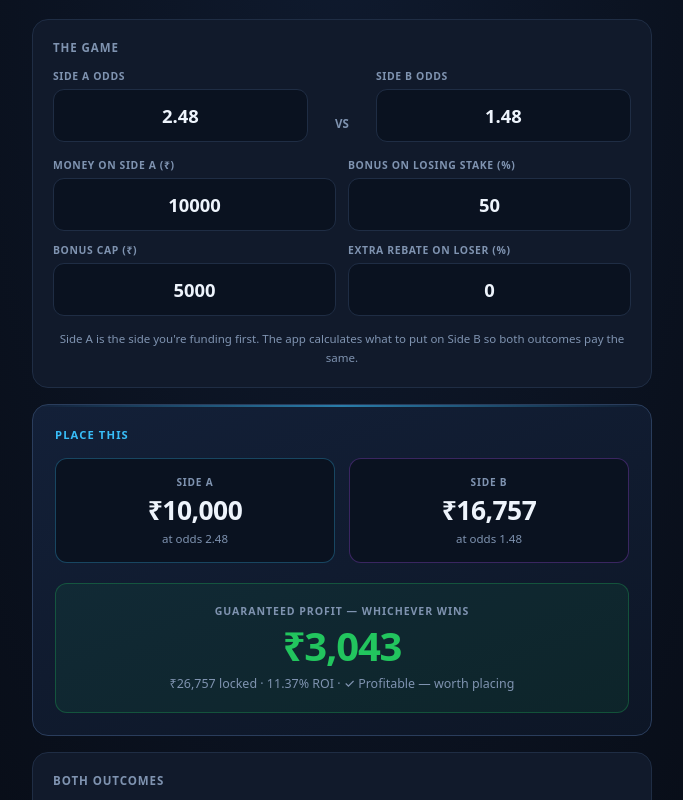
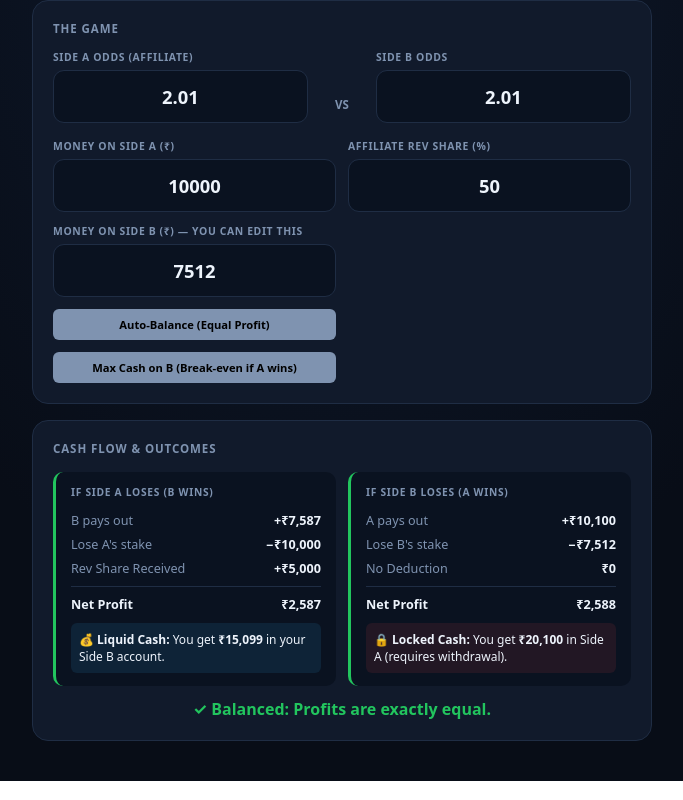
Before and after one commit to Avesh-code/profit-find, a plain HTML site: page index.html in a window 1280 px wide. Shown: the part 97-897 px from the top of the page, without its empty margins (298-981 px from the left). Drawn offline with Linux system fonts and the light colour scheme.

Commit message:
Update index.html updated

```diff
--- a/index.html
+++ b/index.html
@@ -3,7 +3,7 @@
 <head>
 <meta charset="UTF-8">
 <meta name="viewport" content="width=device-width, initial-scale=1.0">
-<title>One Trade Calculator</title>
+<title>Hedge Calculator - Liquidity Focus</title>
 <style>
 :root{
   --bg:#080d17;--card:#111a2b;--card2:#0a1220;--line:#1f2d44;
@@ -17,7 +17,6 @@ color:var(--txt);padding:24px 16px;min-height:100vh}
 h1{font-size:1.3rem;margin:0 0 4px;letter-spacing:-.01em}
 .sub{color:var(--mut);font-size:.8rem;margin-bottom:22px;line-height:1.5}
 
-/* ---------- inputs ---------- */
 .card{background:var(--card);border:1px solid var(--line);border-radius:16px;
 padding:20px;margin-bottom:16px}
 .card h2{font-size:.72rem;margin:0 0 14px;color:var(--mut);
@@ -38,38 +37,11 @@ input::-webkit-outer-spin-button,input::-webkit-inner-spin-button{-webkit-appear
 .grid2{display:grid;grid-template-columns:1fr 1fr;gap:12px}
 @media(max-width:520px){.grid2{grid-template-columns:1fr}}
 
-/* ---------- result ---------- */
-.result{background:linear-gradient(160deg,#132038 0%,#0d1626 100%);
-border:1px solid #2a3d5c;border-radius:16px;padding:22px;margin-bottom:16px;
-position:relative;overflow:hidden}
-.result::before{content:'';position:absolute;top:0;left:0;right:0;height:2px;
-background:linear-gradient(90deg,transparent,var(--acc),transparent);opacity:.6}
+.btn{background:var(--mut);color:#000;border:none;padding:8px 12px;
+border-radius:6px;font-weight:700;cursor:pointer;font-size:.7rem;
+margin-top:6px;width:100%}
+.btn:hover{background:#fff}
 
-.result h2{font-size:.7rem;margin:0 0 16px;color:var(--acc);
-text-transform:uppercase;letter-spacing:.1em;font-weight:700}
-
-.place{display:grid;grid-template-columns:1fr 1fr;gap:14px;margin-bottom:20px}
-.slip{background:var(--card2);border-radius:12px;padding:16px;text-align:center;
-border:1px solid var(--line)}
-.slip .side{font-size:.63rem;color:var(--mut);text-transform:uppercase;
-letter-spacing:.08em;margin-bottom:7px;font-weight:600}
-.slip .amt{font-size:1.65rem;font-weight:800;color:var(--txt);letter-spacing:-.02em;
-line-height:1.1}
-.slip .at{font-size:.72rem;color:var(--mut);margin-top:6px;font-weight:500}
-.slip.a{border-color:rgba(56,189,248,.3)}
-.slip.b{border-color:rgba(168,85,247,.3)}
-
-.profitBox{text-align:center;padding:20px;border-radius:12px;
-background:rgba(34,197,94,.08);border:1px solid rgba(34,197,94,.28)}
-.profitBox.neg{background:rgba(239,68,68,.08);border-color:rgba(239,68,68,.28)}
-.profitBox .lbl{font-size:.66rem;color:var(--mut);text-transform:uppercase;
-letter-spacing:.09em;font-weight:700;margin-bottom:8px}
-.profitBox .val{font-size:2.5rem;font-weight:900;letter-spacing:-.03em;
-color:var(--good);line-height:1}
-.profitBox.neg .val{color:var(--bad)}
-.profitBox .roi{font-size:.78rem;color:var(--mut);margin-top:9px;font-weight:500}
-
-/* ---------- scenarios ---------- */
 .scen{display:grid;grid-template-columns:1fr 1fr;gap:12px;margin-top:16px}
 @media(max-width:520px){.scen{grid-template-columns:1fr}}
 .sc{background:var(--card2);border-radius:10px;padding:13px 15px;font-size:.79rem;
@@ -82,31 +54,25 @@ letter-spacing:.07em;font-weight:700;margin-bottom:9px}
 .sc .line b{color:var(--txt);font-weight:600}
 .sc .total{display:flex;justify-content:space-between;padding-top:8px;margin-top:6px;
 border-top:1px solid var(--line);font-weight:800;color:var(--txt)}
-
-.note{font-size:.72rem;color:var(--mut);line-height:1.6;margin-top:14px;text-align:center}
-.warnbox{background:rgba(245,158,11,.08);border:1px solid rgba(245,158,11,.3);
-border-radius:10px;padding:12px 14px;font-size:.78rem;line-height:1.55;
-color:var(--warn);margin-top:14px}
-.warnbox b{color:#fbbf24}
+.cash-box{margin-top:10px; padding:8px; background:rgba(56,189,248,.1); border-radius:6px; font-size:.75rem}
 </style>
 </head>
 <body>
 <div class="wrap">
 
-  <h1>One Trade Calculator</h1>
-  <div class="sub">Enter the odds of one game. Get the exact stake for each side and the guaranteed profit — whichever side wins.</div>
+  <h1>Liquidity Hedge Calculator</h1>
+  <div class="sub">You can over-bet Side B to pull cash out of the platform, but you will lose money if Side A wins.</div>
 
-  <!-- INPUTS -->
   <div class="card">
     <h2>The Game</h2>
 
     <div class="oddsRow">
-      <label>Side A odds
-        <input id="oA" type="number" step="0.01" min="1.01" value="2.48">
+      <label>Side A odds (Affiliate)
+        <input id="oA" type="number" step="0.01" min="1.01" value="2.01">
       </label>
       <div class="vs">VS</div>
       <label>Side B odds
-        <input id="oB" type="number" step="0.01" min="1.01" value="1.48">
+        <input id="oB" type="number" step="0.01" min="1.01" value="2.01">
       </label>
     </div>
 
@@ -114,153 +80,125 @@ color:var(--warn);margin-top:14px}
       <label>Money on Side A (₹)
         <input id="cap" type="number" min="0" step="500" value="10000">
       </label>
-      <label>Bonus on losing stake (%)
-        <input id="bonus" type="number" min="0" max="100" step="1" value="50">
+      <label>Affiliate Rev Share (%)
+        <input id="rate" type="number" min="0" max="100" step="1" value="50">
       </label>
     </div>
 
     <div class="grid2" style="margin-top:12px">
-      <label>Bonus cap (₹)
-        <input id="capAmt" type="number" min="0" step="100" value="5000">
-      </label>
-      <label>Extra rebate on loser (%)
-        <input id="rebate" type="number" min="0" step="0.5" value="0">
+      <label>Money on Side B (₹) — You can edit this
+        <input id="stakeB" type="number" min="0" step="500" value="7512">
+        <button class="btn" id="balanceBtn">Auto-Balance (Equal Profit)</button>
+        <button class="btn" id="liquidityBtn">Max Cash on B (Break-even if A wins)</button>
       </label>
     </div>
-
-    <div class="note">Side A is the side you're funding first. The app calculates what to put on Side B so both outcomes pay the same.</div>
   </div>
 
-  <!-- RESULT -->
   <div id="out"></div>
 
-  <div class="note" style="padding-bottom:32px">
-    Conceptual model only — real results depend on liquidity, settlement, fees and platform terms.
-  </div>
 </div>
 
 <script>
 const $ = id => document.getElementById(id);
 const money = n => (n<0?'−₹':'₹') + Math.abs(Math.round(n)).toLocaleString('en-IN');
 
+function autoBalance() {
+  const oA = parseFloat($('oA').value);
+  const oB = parseFloat($('oB').value);
+  const L  = parseFloat($('cap').value) || 0;
+  const r  = (parseFloat($('rate').value) || 0) / 100;
+  if(oA>1 && oB>1 && L>0) {
+    $('stakeB').value = Math.round(L * (oA - r) / oB);
+    calc();
+  }
+}
+
+function maxCash() {
+  const oA = parseFloat($('oA').value);
+  const oB = parseFloat($('oB').value);
+  const L  = parseFloat($('cap').value) || 0;
+  // To break even if A wins: W = L * (oA - 1)
+  // This maximizes cash on B while ensuring you don't lose money if A wins.
+  if(oA>1 && oB>1 && L>0) {
+    $('stakeB').value = Math.round(L * (oA - 1));
+    calc();
+  }
+}
+
 function calc(){
   const oA = parseFloat($('oA').value);
   const oB = parseFloat($('oB').value);
   const L  = parseFloat($('cap').value) || 0;
-  const b  = (parseFloat($('bonus').value) || 0) / 100;
-  const cap = parseFloat($('capAmt').value) || 0;
-  const k  = (parseFloat($('rebate').value) || 0) / 100;
+  const r  = (parseFloat($('rate').value) || 0) / 100;
+  const W  = parseFloat($('stakeB').value) || 0;
   const out = $('out');
 
-  if(!(oA > 1.001 && oB > 1.001) || L <= 0){
-    out.innerHTML = `<div class="card"><div class="note">Enter both odds above 1.01 and money above 0.</div></div>`;
+  if(!(oA > 1.001 && oB > 1.001) || L <= 0 || W <= 0){
+    out.innerHTML = `<div class="card"><div class="note">Enter valid odds and money.</div></div>`;
     return;
   }
 
-  // Balanced stake on Side B so both outcomes pay equally
-  // Bonus is capped at capAmt on whichever side loses.
-  // With cap engaged on both sides, balance is: W = L × (oA − k) / (oB − k)
-  const den = oB - k;
-  if(Math.abs(den) < 1e-6){
-    out.innerHTML = `<div class="card"><div class="note">Odds too close to rebate — cannot balance.</div></div>`;
-    return;
-  }
-  const W = L * (oA - k) / den;
+  // Scenario 1: A loses (You get Rev Share)
+  const pA_loses = W * (oB - 1) - L + (L * r);
+  // Cash returned to Side B account if A loses
+  const cashB_ifALoses = W * oB;
 
-  // Actual bonuses per scenario (capped)
-  const bonusIfALoses = Math.min(b * L, cap);   // bonus comes from A's losing stake
-  const bonusIfBLoses = Math.min(b * W, cap);   // bonus comes from B's losing stake
+  // Scenario 2: A wins (No Deduction)
+  const pB_loses = L * (oA - 1) - W;
+  // Cash returned to Side A account if A wins
+  const cashA_ifB_loses = L * oA;
 
-  // Scenario 1: A loses → B wins (B pays out)
-  const pA_loses = W * (oB - 1) - L + bonusIfALoses + k * L;
-
-  // Scenario 2: B loses → A wins (A pays out)
-  const pB_loses = L * (oA - 1) - W + bonusIfBLoses + k * W;
-
+  const capital = L + W;
   const guaranteed = Math.min(pA_loses, pB_loses);
-  const capital = L + W;
-  const roi = capital > 0 ? (guaranteed / capital) * 100 : 0;
-  const balanced = Math.abs(pA_loses - pB_loses) < 2;
-  const profitable = guaranteed > 0;
-
-  const verdictColor = profitable
-    ? (roi >= 10 ? 'good' : 'warn')
-    : 'bad';
-  const verdictText = profitable
-    ? (roi >= 10 ? '✓ Profitable — worth placing' : '! Profitable but thin')
-    : '✕ Loses money — skip';
+  const isBalanced = Math.abs(pA_loses - pB_loses) < 5;
 
   out.innerHTML = `
-    <div class="result">
-      <h2>Place This</h2>
+    <div class="card">
+      <h2>Cash Flow & Outcomes</h2>
+      <div class="scen">
 
-      <div class="place">
-        <div class="slip a">
-          <div class="side">Side A</div>
-          <div class="amt">${money(L)}</div>
-          <div class="at">at odds ${oA.toFixed(2)}</div>
+        <div class="sc ${pA_loses >= 0 ? 'win' : 'lose'}">
+          <div class="head">If Side A loses (B wins)</div>
+          <div class="line"><span>B pays out</span><b>+${money(W*(oB-1))}</b></div>
+          <div class="line"><span>Lose A's stake</span><b>−${money(L)}</b></div>
+          <div class="line"><span>Rev Share Received</span><b>+${money(L*r)}</b></div>
+          <div class="total"><span>Net Profit</span><span>${money(pA_loses)}</span></div>
+
+          <div class="cash-box">
+            💰 <b>Liquid Cash:</b> You get <b>${money(cashB_ifALoses)}</b> in your Side B account.
+          </div>
         </div>
-        <div class="slip b">
-          <div class="side">Side B</div>
-          <div class="amt">${money(W)}</div>
-          <div class="at">at odds ${oB.toFixed(2)}</div>
+
+        <div class="sc ${pB_loses >= 0 ? 'win' : 'lose'}">
+          <div class="head">If Side B loses (A wins)</div>
+          <div class="line"><span>A pays out</span><b>+${money(L*(oA-1))}</b></div>
+          <div class="line"><span>Lose B's stake</span><b>−${money(W)}</b></div>
+          <div class="line"><span>No Deduction</span><b>₹0</b></div>
+          <div class="total"><span>Net Profit</span><span>${money(pB_loses)}</span></div>
+
+          <div class="cash-box" style="background:rgba(239,68,68,.1);">
+            🔒 <b>Locked Cash:</b> You get <b>${money(cashA_ifB_loses)}</b> in Side A (requires withdrawal).
+          </div>
         </div>
+
       </div>
 
-      <div class="profitBox ${profitable ? '' : 'neg'}">
-        <div class="lbl">Guaranteed Profit — whichever wins</div>
-        <div class="val">${money(guaranteed)}</div>
-        <div class="roi">${money(capital)} locked · ${roi.toFixed(2)}% ROI · ${verdictText}</div>
-      </div>
-    </div>
-
-    <div class="card">
-      <h2>Both Outcomes</h2>
-      <div class="scen">
-        <div class="sc win">
-          <div class="head">If Side A loses (B wins)</div>
-          <div class="line"><span>B pays out</span><b>${money(W*(oB-1))}</b></div>
-          <div class="line"><span>Lose A's stake</span><b>−${money(L)}</b></div>
-          <div class="line"><span>Bonus received</span><b>+${money(bonusIfALoses)}</b></div>
-          ${k>0?`<div class="line"><span>Rebate</span><b>+${money(k*L)}</b></div>`:''}
-          <div class="total"><span>Net</span><span>${money(pA_loses)}</span></div>
-        </div>
-        <div class="sc win">
-          <div class="head">If Side B loses (A wins)</div>
-          <div class="line"><span>A pays out</span><b>${money(L*(oA-1))}</b></div>
-          <div class="line"><span>Lose B's stake</span><b>−${money(W)}</b></div>
-          <div class="line"><span>Bonus received</span><b>+${money(bonusIfBLoses)}</b></div>
-          ${k>0?`<div class="line"><span>Rebate</span><b>+${money(k*W)}</b></div>`:''}
-          <div class="total"><span>Net</span><span>${money(pB_loses)}</span></div>
-        </div>
-      </div>
-
-      ${balanced
-        ? `<div class="note">✓ Both outcomes pay the same — this position is fully hedged. There is no bad result.</div>`
-        : `<div class="warnbox"><b>⚠ Not fully balanced.</b> The bonus cap is hitting one side harder than the other (one branch pays ${money(Math.max(pA_loses,pB_loses))}, the other ${money(Math.min(pA_loses,pB_loses))}). To equalize them, set Side A money to about <b>${money(cap / b || 0)}</b> or raise the bonus cap.</div>`}
-    </div>
-
-    <div class="card">
-      <h2>How it was calculated</h2>
-      <div style="font-family:ui-monospace,monospace;font-size:.74rem;line-height:2;color:var(--mut);background:var(--card2);padding:14px;border-radius:10px;white-space:pre-wrap">
-<b style="color:var(--txt)">Stake on Side B</b>
-W = Money on A × (oA − rebate) ÷ (oB − rebate)
-W = ${L} × (${oA.toFixed(2)} − ${k.toFixed(2)}) ÷ (${oB.toFixed(2)} − ${k.toFixed(2)})
-W = <b style="color:var(--txt)">${W.toFixed(2)}</b>
-
-<b style="color:var(--txt)">Why this number</b>
-It makes the payout from Side A's win exactly cancel
-the loss of Side B's stake (and vice versa), so the
-profit is identical in both outcomes.
-      </div>
+      ${isBalanced
+        ? `<div class="note" style="color:var(--good); font-weight:bold; text-align:center; margin-top:12px;">✓ Balanced: Profits are exactly equal.</div>`
+        : `<div class="note" style="color:var(--warn); font-weight:bold; text-align:center; margin-top:12px;">⚠ Unbalanced: You make ${money(Math.abs(pA_loses - pB_loses))} more if Side A ${pA_loses > pB_loses ? 'loses' : 'wins'}.</div>`
+      }
     </div>
   `;
 }
 
-['oA','oB','cap','bonus','capAmt','rebate'].forEach(id => {
+$('balanceBtn').addEventListener('click', autoBalance);
+$('liquidityBtn').addEventListener('click', maxCash);
+
+['oA','oB','cap','rate','stakeB'].forEach(id => {
   $(id).addEventListener('input', calc);
 });
-calc();
+
+autoBalance();
 </script>
 </body>
 </html>
```
